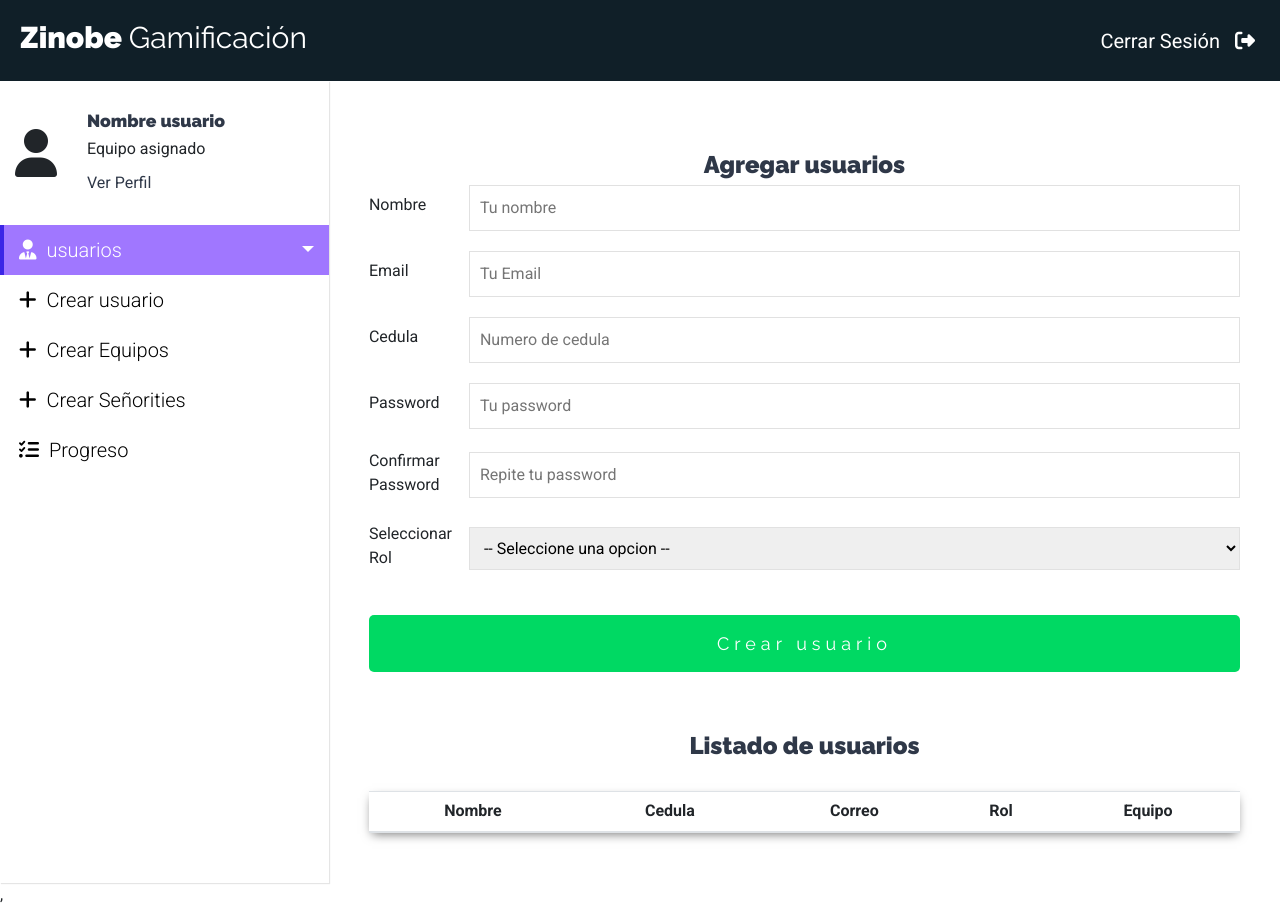
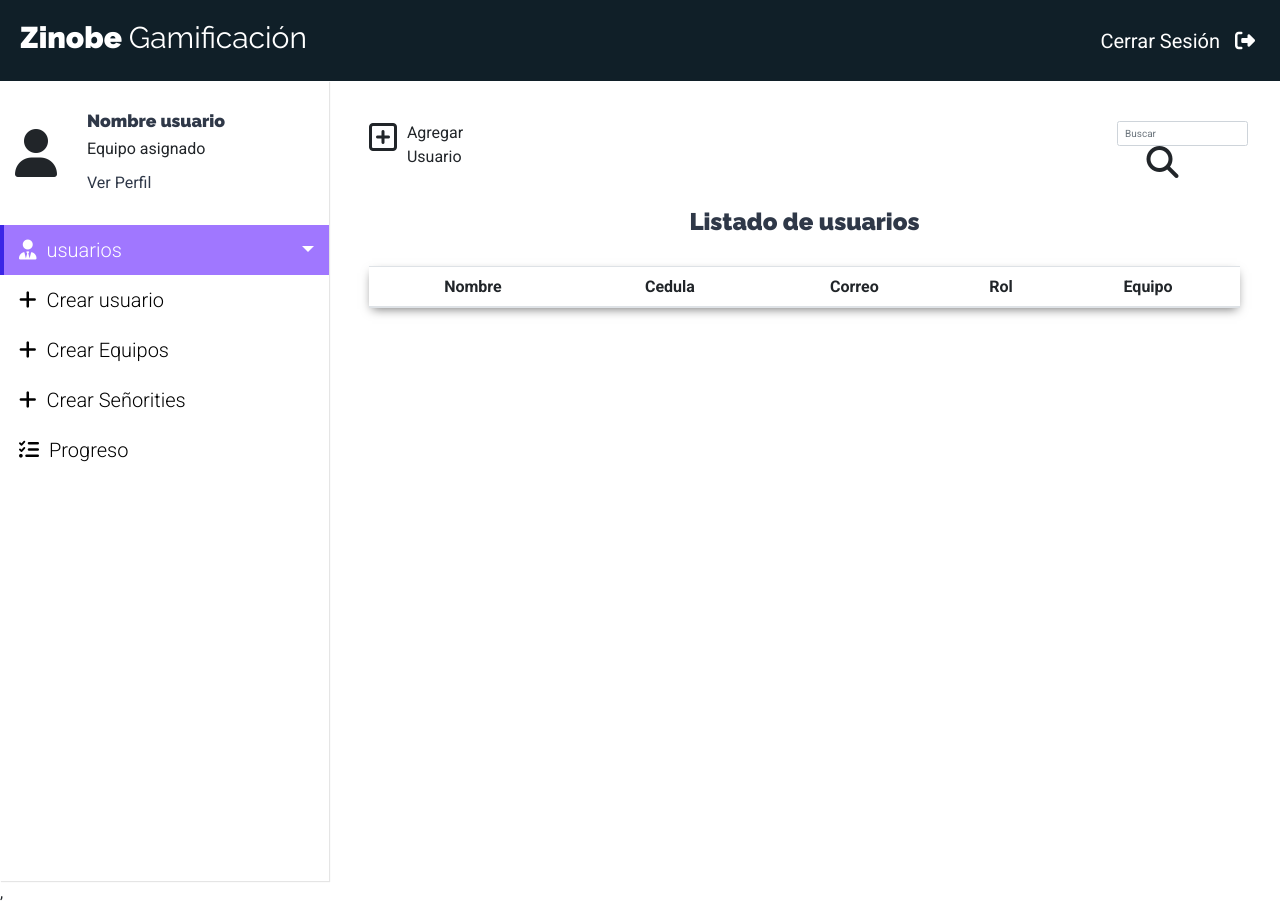
Before and after one commit to john1199/RetoZinobe, a React (Create React App) app: page /admin/crear-usuarios in a window 1280 px wide. Built offline with nearby package versions, Linux system fonts and the light colour scheme.

Commit message:
fixing nuevoUsuario

```diff
--- a/src/Components/Proyecto/NuevoUsuario.js
+++ b/src/Components/Proyecto/NuevoUsuario.js
@@ -4,7 +4,7 @@ import PropTypes from "prop-types";
 import { connect } from "react-redux";
 import { registerUser } from "../../actions";
 
-const NuevoUsuario = (props) => {
+const NuevoUsuario = ({ CrearUsuario }) => {
   //State para iniciar Sesión
   const [usuario, guardarUsuario] = useState({
     name: "",
@@ -105,8 +105,48 @@ const NuevoUsuario = (props) => {
   };
   return (
     <Fragment>
-      <div className="mt-5">
-        <h2>Agregar usuarios</h2>
+      <div className="flexi">
+        <i
+          type="button"
+          className="far fa-plus-square fa-2x mr-3"
+          data-toggle="modal"
+          data-target="#staticBackdrop"
+        ></i>
+        Agregar Usuario
+        <form className="form-inline my-2 my-lg-0 margin-lupa">
+          <input
+            className="form-control"
+            type="search"
+            placeholder="Buscar"
+            aria-label="Search"
+          ></input>
+          <i className="fas fa-search fa-2x mr-3 ml-5"></i>
+        </form>
+      </div>
+
+      <div
+        className="modal fade"
+        id="staticBackdrop"
+        data-backdrop="static"
+        data-keyboard="false"
+        tabIndex="-1"
+        aria-labelledby="staticBackdropLabel"
+        aria-hidden="true"
+      >
+        <div className="modal-dialog">
+          <div className="modal-content">
+            <div className="modal-header">
+              <button
+                type="button"
+                className="close"
+                data-dismiss="modal"
+                aria-label="Close"
+              >
+                <i className="fas fa-times"></i>
+              </button>
+            </div>
+            <div className="modal-body">
+              <div className="mt-3 sombra">
                 <form onSubmit={onSubmit}>
                   <div className="campo-form">
                     <label htmlFor="name">Nombre</label>
@@ -205,8 +245,15 @@ const NuevoUsuario = (props) => {
                     />
                   ) : null}
                   {contraDiferente ? (
-            <Error className="p-3" mensaje="Las contraseñas deben coincidir" />
+                    <Error
+                      className="p-3"
+                      mensaje="Las contraseñas deben coincidir"
+                    />
                   ) : null}
+                </div>
+              </div>
+            </div>
+          </div>
         </div>
       </div>
     </Fragment>
--- a/src/actions/index.js
+++ b/src/actions/index.js
@@ -27,9 +27,9 @@ export const registerUser = (payload, redirectUrl) => {
       .then(({ data }) => {
         dispatch(registerRequest(data));
       })
-     // .then(() => {
+      // .then(() => {
       //  window.location.href = redirectUrl;
-     // })
+      // })
       .catch((error) => dispatch(setError(error)));
   };
 };
```
Lines whose indentation alone changed are shown as unchanged.
